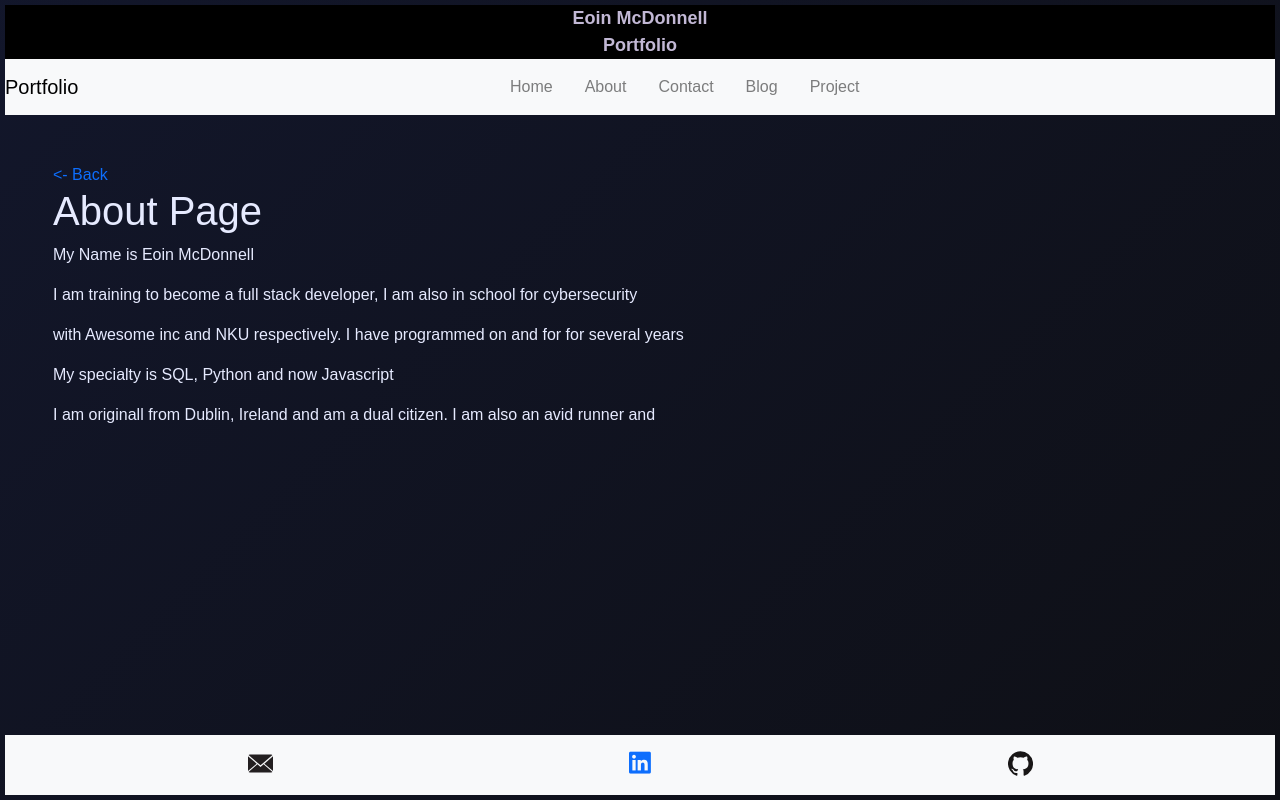
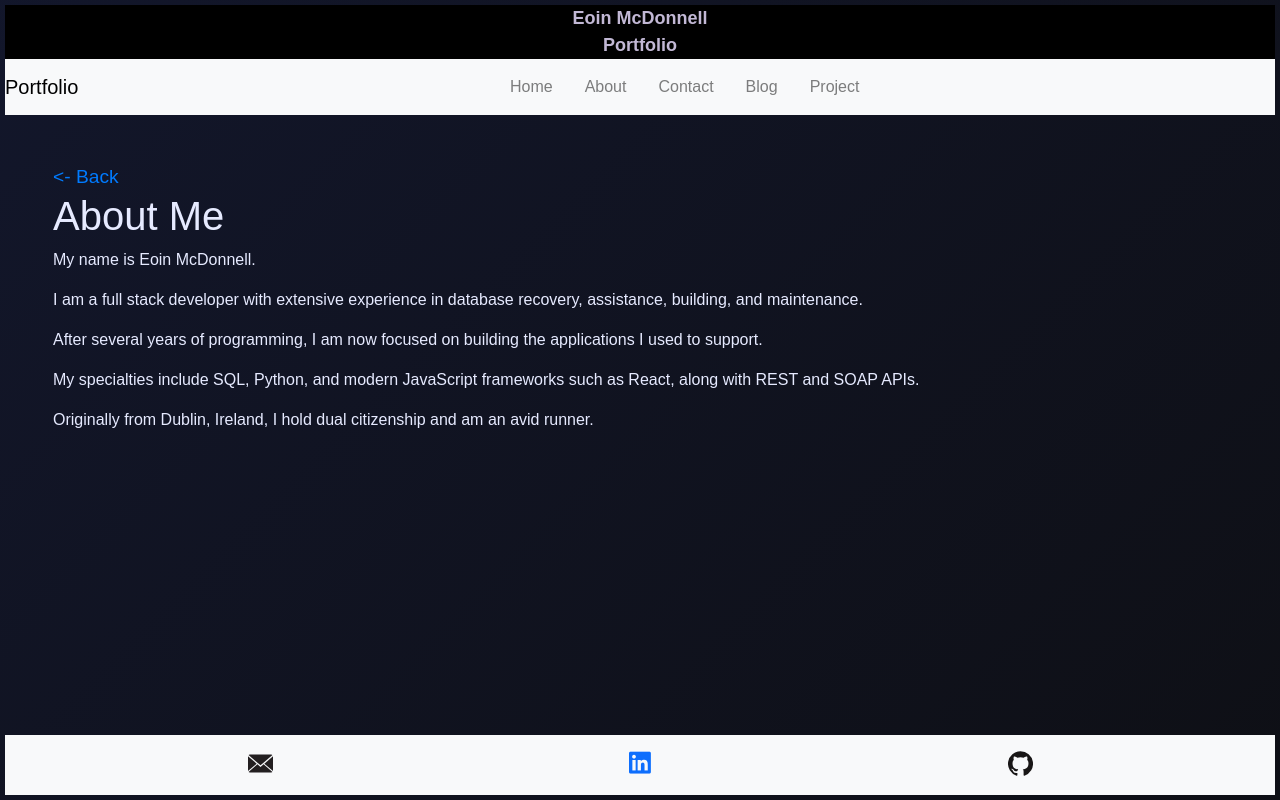
Before and after one commit to oldmcdonnell/portfolio, a React (Vite) app: page /about in a window 1280 px wide. Built offline with nearby package versions, Linux system fonts and the light colour scheme.

Commit message:
css changes and more sweeping

```diff
--- a/src/About.jsx
+++ b/src/About.jsx
@@ -1,19 +1,18 @@
-import { Link } from "react-router-dom"
+import React from 'react';
+import { Link } from 'react-router-dom';
 
 function About() {
   return (
     <div className="p-5">
-      <Link to='/'>{'<- Back'}</Link>
-      <h1>About Page</h1>
-      <p>My Name is Eoin McDonnell</p>
-      <p>I am training to become a full stack developer, I am also in school for cybersecurity </p>
-      <p>with Awesome inc and NKU respectively. I have programmed on and for for several years</p>
-      <p>My specialty is SQL, Python and now Javascript</p>
-      <p>I am originall from Dublin, Ireland and am a dual citizen. I am also an avid runner and</p>
-
+      <Link to='/' className="back-link">{'<- Back'}</Link>
+      <h1>About Me</h1>
+      <p>My name is Eoin McDonnell.</p>
+      <p>I am a full stack developer with extensive experience in database recovery, assistance, building, and maintenance.</p>
+      <p>After several years of programming, I am now focused on building the applications I used to support.</p>
+      <p>My specialties include SQL, Python, and modern JavaScript frameworks such as React, along with REST and SOAP APIs.</p>
+      <p>Originally from Dublin, Ireland, I hold dual citizenship and am an avid runner.</p>
     </div>
-  )
+  );
 }
 
-
-export default About
+export default About;
--- a/src/App.css
+++ b/src/App.css
@@ -79,3 +79,14 @@ img.paintingImage {
     font-size: 20px;
   }
 }
+
+.back-link {
+  text-decoration: none;
+  color: #007bff;
+  font-size: 1.2em;
+}
+
+.back-link:hover {
+  text-decoration: underline;
+  color: #0056b3;
+}
```
